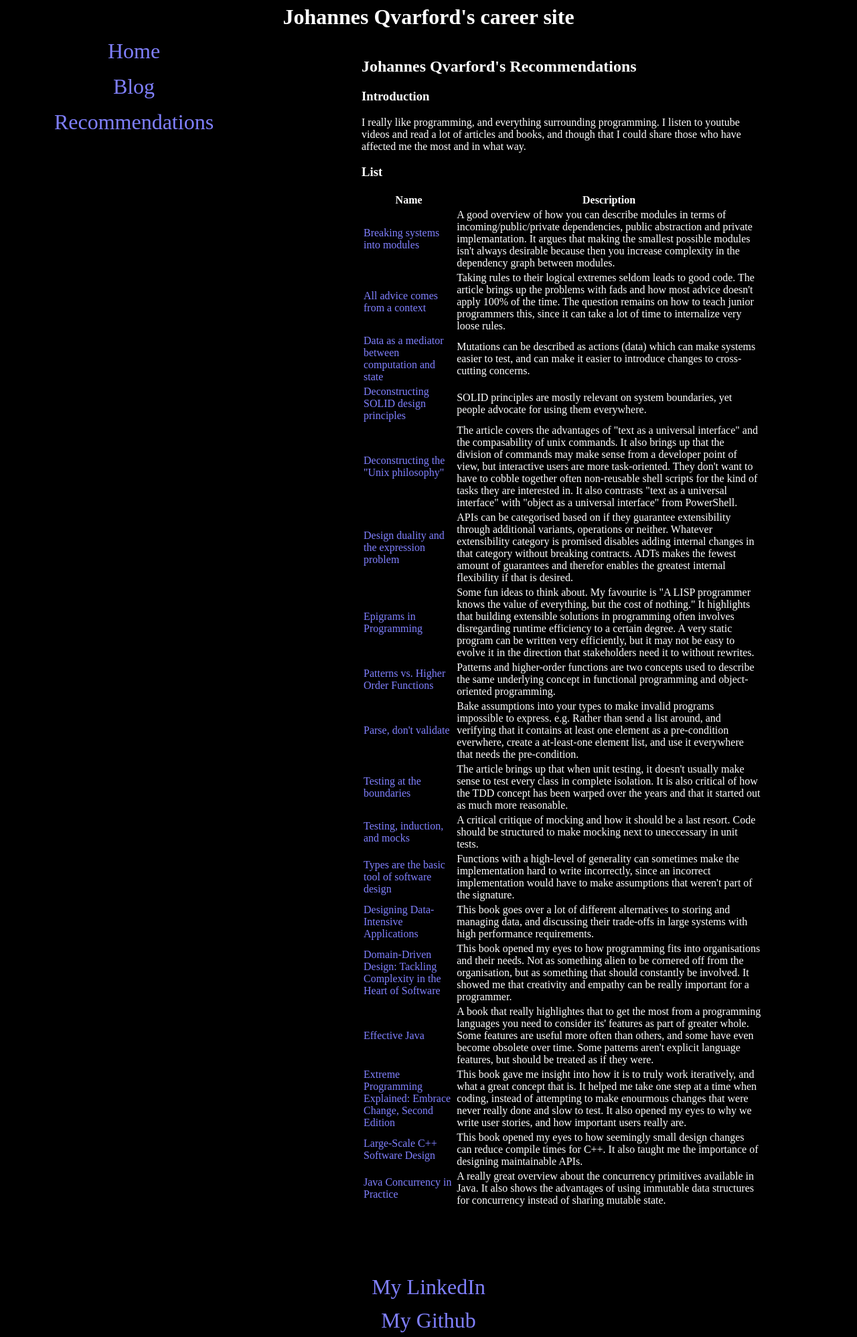
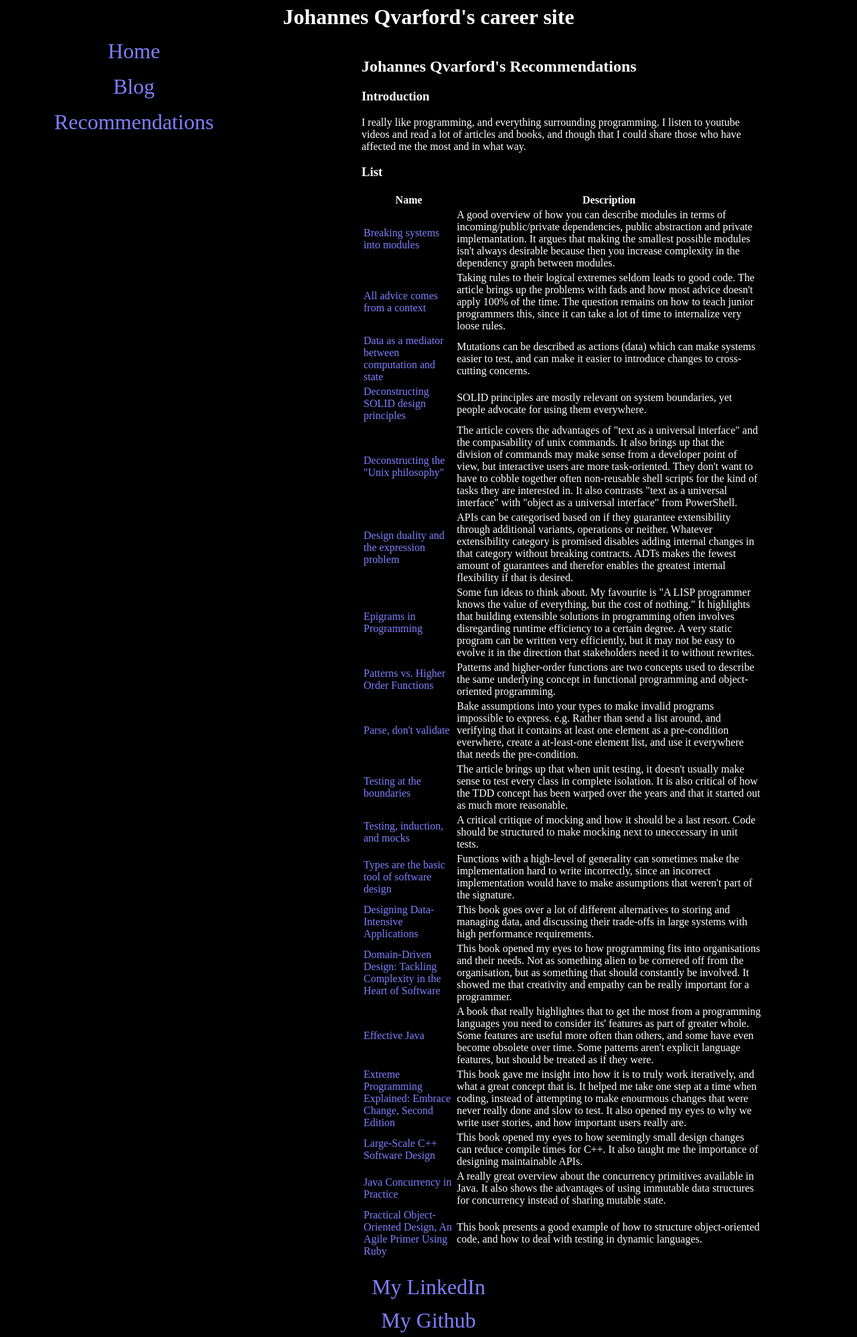
Before and after one commit to johannes-qvarford/johannes-qvarford.github.io, a Jekyll site: the page built from recommendations/index.html, in a window 1280 px wide. Shown: the whole page at 67% size. Built offline with Jekyll 4.4.1, drawn with Linux system fonts in a browser that asks for light colours.

Commit message:
Practical Object-Oriented Design, An Agile Primer Using Ruby.

```diff
--- a/recommendations/index.html
+++ b/recommendations/index.html
@@ -102,6 +102,10 @@ recommendations:
       A really great overview about the concurrency primitives available in Java.
       It also shows the advantages of using immutable data structures for concurrency
       instead of sharing mutable state.
+  - name: Practical Object-Oriented Design, An Agile Primer Using Ruby
+    link: https://www.poodr.com/
+    review: |
+      This book presents a good example of how to structure object-oriented code, and how to deal with testing in dynamic languages.
 ---
 <!--
   - name: T
@@ -113,7 +117,7 @@ recommendations:
   TODO:
 
 
-https://www.poodr.com/
+
 https://www.lua.org/pil/
 https://www.oreilly.com/library/view/the-art-of/9781449318482/
 https://www.oreilly.com/library/view/mythical-man-month-the/0201835959/
```
